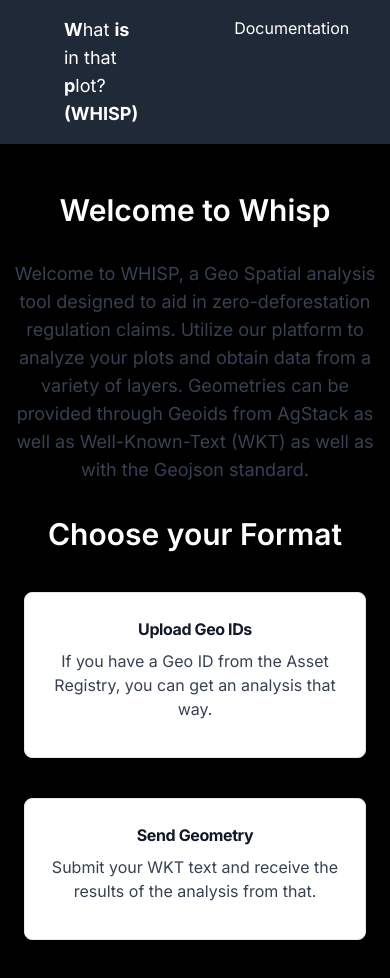
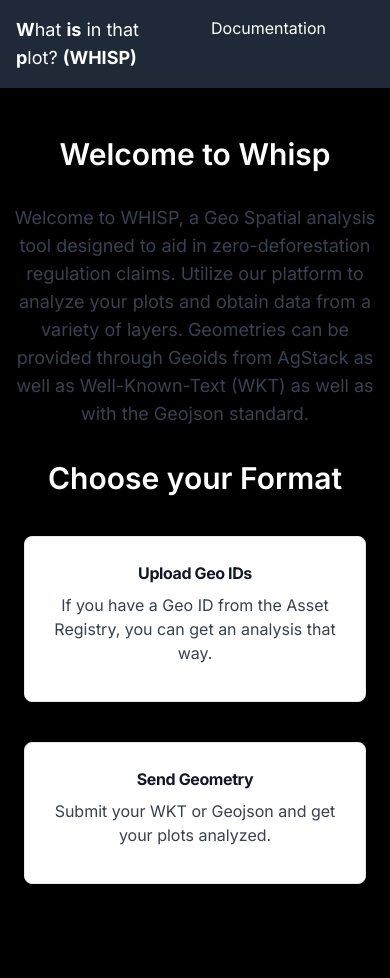
Before and after one commit to forestdatapartnership/whisp-app, a Next.js app: page / in a window 390 px wide. After the commit the page ends 924 px from the top, so only its background shows below. Built offline with nearby package versions, Linux system fonts and the light colour scheme.

Commit message:
changes in text

```diff
--- a/src/app/page.tsx
+++ b/src/app/page.tsx
@@ -25,7 +25,7 @@ export default function Home() {
         </Link>
         <Link href="/submit-geometry" onClick={() => resetStore()} className="block p-6 bg-white border border-gray-200 rounded-lg shadow dark:bg-gray-800 dark:border-gray-700">
           <h5 className="mb-2 text-1xl font-bold tracking-tight text-gray-900 dark:text-white">Send Geometry</h5>
-          <p className="mb-3 font-normal text-gray-700 dark:text-gray-400">Submit your WKT text and receive the results of the analysis from that.</p>
+          <p className="mb-3 font-normal text-gray-700 dark:text-gray-400">Submit your WKT or Geojson and get your plots analyzed.</p>
         </Link>
       </div>
     </main>
--- a/src/components/Navbar.tsx
+++ b/src/components/Navbar.tsx
@@ -5,7 +5,7 @@ const Navbar: React.FC = () => {
     return (
         <nav className="bg-gray-800 text-white p-4 mb-4">
             <div className="w-full flex justify-between">
-                <div className="flex mx-12 justify-start">
+                <div className="flex md:mx-12 justify-start">
                     <Link href="/" className="text-lg hover:text-gray-300">
                         <strong className="font-bold">W</strong>hat <strong className="font-bold">is</strong> in that <strong className="font-bold">p</strong>lot?  <strong className="font-bold">(WHISP)</strong>
                     </Link>
```
